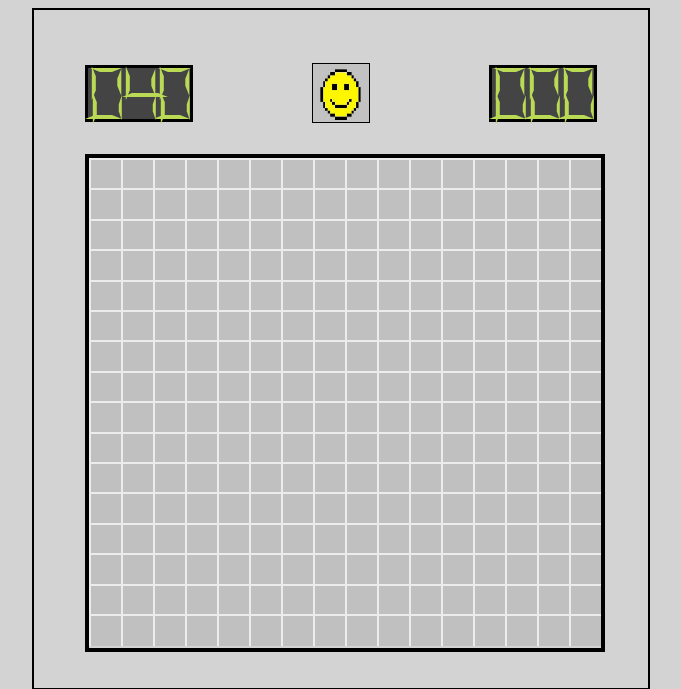
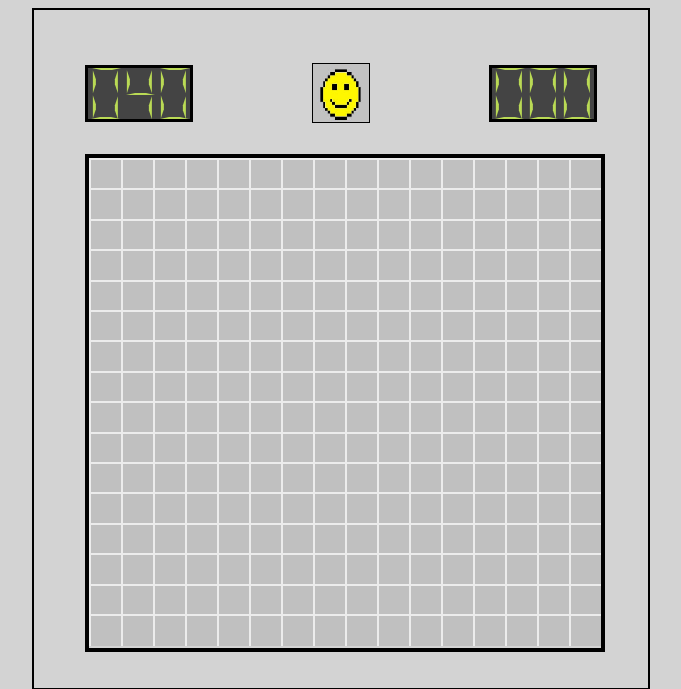
Before and after one commit to baintonw/Minesweeper, a PHP site: page / in a window 1280 px wide. Shown: the top 689 px of the page, without its empty margins (299-980 px from the left). Run offline with PHP 8.4, Linux system fonts and the light colour scheme.

Commit message:
counter and timer resized

```diff
--- a/styling.scss
+++ b/styling.scss
@@ -250,24 +250,24 @@ $digitHeight: $headerHeight * .8;
 
 .top {
   position: absolute;
-  border-top: 4px solid #bada55;
-  border-left: 10px solid transparent;
-  border-right: 10px solid transparent;
+  border-top: 2px solid #bada55;
+  border-left: 9px solid transparent;
+  border-right: 9px solid transparent;
   height: 0;
-  width: $digitWidth / 2.7;
-  left: 5%;
+  width: $digitWidth / 3.0;
+  left: 12%;
   opacity: 0;
 }
 
 .top-right {
   position: absolute;
-  top: 24.6%;
-  right: -29.5%;
-  border-top: 4px solid #bada55;
-  border-left: 10px solid transparent;
-  border-right: 10px solid transparent;
+  top: 23.3%;
+  right: -17%;
+  border-top: 3px solid #bada55;
+  border-left: 9px solid transparent;
+  border-right: 9px solid transparent;
   height: 0;
-  width: $digitWidth / 5.2;
+  width: $digitWidth / 7.2;
   transform: rotate(90deg);
   opacity: 0;
 }
@@ -275,12 +275,12 @@ $digitHeight: $headerHeight * .8;
 .bottom-right {
   position: absolute;
   bottom: 20%;
-      right: -30.5%;
+  right: -17%;
   border-top: 3px solid #bada55;
   border-left: 9px solid transparent;
   border-right: 9px solid transparent;
   height: 0;
-      width: $digitWidth / 5.2;
+  width: $digitWidth / 7.2;
   transform: rotate(90deg);
   opacity: 0;
 }
@@ -288,24 +288,25 @@ $digitHeight: $headerHeight * .8;
 .bottom {
     position: absolute;
     bottom: 0px;
-    border-bottom: 4px solid #bada55;
-    border-left: 10px solid transparent;
-    border-right: 10px solid transparent;
+    border-bottom: 2px solid #bada55;
+    border-left: 9px solid transparent;
+    border-right: 9px solid transparent;
     height: 0;
-    width: 50%;
+    width: $digitWidth / 3.1;
+    left: 10%;
     right: 0;
     opacity: 0;
 }
 
 .bottom-left {
     position: absolute;
-    top: 75.6%;
-    left: -27%;
-    border-bottom: 4px solid #bada55;
-    border-left: 10px solid transparent;
-    border-right: 10px solid transparent;
+    top: 73.6%;
+    left: -16%;
+    border-bottom: 3px solid #bada55;
+    border-left: 9px solid transparent;
+    border-right: 9px solid transparent;
     height: 0;
-    width: 34%;
+    width: $digitWidth / 7.2;
     transform: rotate(90deg);
     opacity: 0;
 
@@ -314,13 +315,13 @@ $digitHeight: $headerHeight * .8;
 .top-left {
 
   position: absolute;
-  top: 25.6%;
-  left: -32%;
-  border-bottom: 4px solid #bada55;
-  border-left: 10px solid transparent;
-  border-right: 10px solid transparent;
+  top: 23.6%;
+  left: -16%;
+  border-bottom: 3px solid #bada55;
+  border-left: 9px solid transparent;
+  border-right: 9px solid transparent;
   height: 0;
-  width: 40%;
+  width: $digitWidth / 7.2;
   transform: rotate(90deg);
   opacity: 0;
 
@@ -330,11 +331,12 @@ $digitHeight: $headerHeight * .8;
 .middle {
   position: absolute;
   top: 50%;
-  border-bottom: 4px solid #bada55;
-  border-left: 10px solid transparent;
-  border-right: 10px solid transparent;
+  border-bottom: 2px solid #bada55;
+  border-left: 9px solid transparent;
+  border-right: 9px solid transparent;
   height: 0;
-  width: 26px;
+  width: $digitWidth / 3.1;
+  left: 10%;
   opacity: 0;
 
 
```
Also changed, not shown: styling.min.css. Lines whose indentation alone changed are shown as unchanged.
